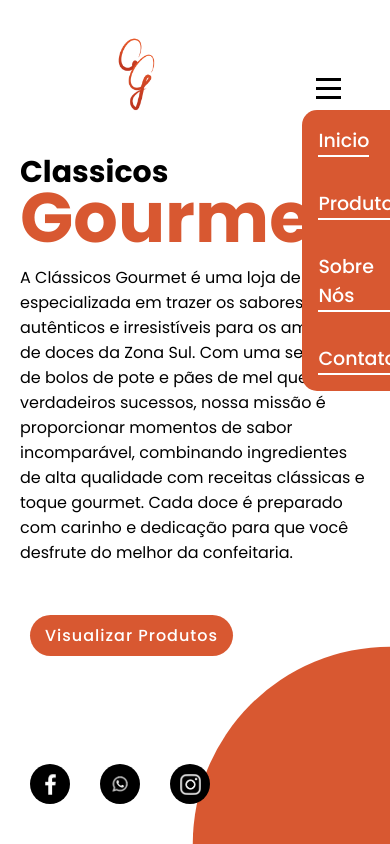
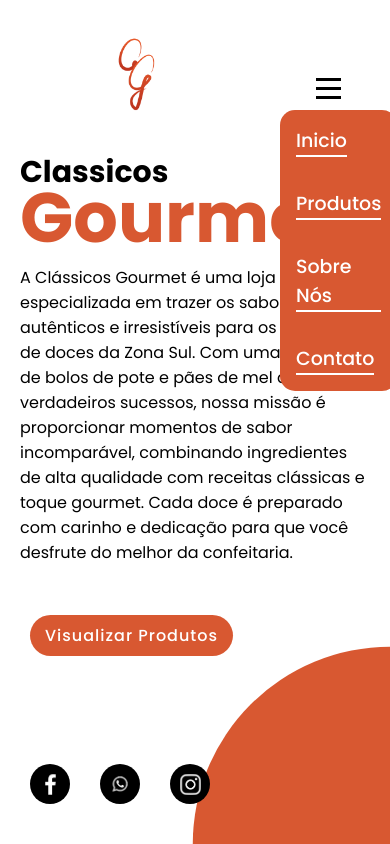
Before and after one commit to driel4m/Classicos-Gourmet, a plain HTML site: page index.html in a window 390 px wide. Both pictures are taken after a click on the element 328 px from the left and 88 px from the top of the page. Drawn offline with Linux system fonts and the light colour scheme.

Commit message:
Add files via upload

```diff
--- a/components/styles/header.css
+++ b/components/styles/header.css
@@ -121,7 +121,7 @@ header .navegation .dropdown-menu li a:hover {
         color: var(--color-white);
         position: absolute;
         top: 60px;
-        left: 18.9rem;
+        left: 17.5rem;
         z-index: 1;
         margin-top: 50px;
         transition: 0.8s all;
```
